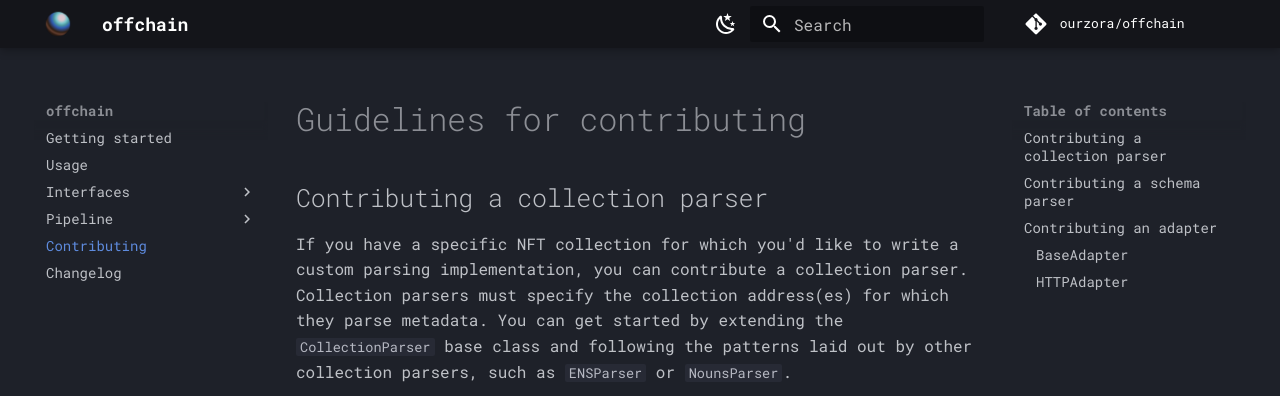
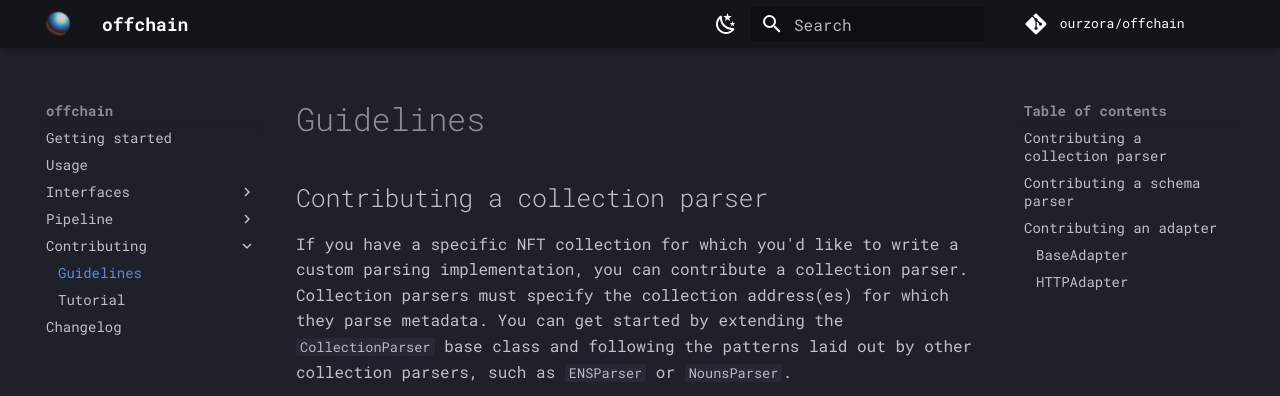
Before and after one commit to ourzora/offchain, an MkDocs documentation site: the page built from docs/contributing/guidelines.md, in a window 1280 px wide and 900 px high, cut to the strip 0-396 px from the top of the window. Built offline with MkDocs 1.6.1 and Material for MkDocs 9.7.7, drawn with Linux system fonts in a browser that asks for light colours; comment, search, counter and statistics services are not loaded.

Commit message:
add scaffold for contributing docs

```diff
--- a/docs/contributing.md
+++ b/docs/contributing/guidelines.md
@@ -1,4 +1,4 @@
-# Guidelines for contributing
+# Guidelines
 
 ## Contributing a collection parser
 
--- a/mkdocs.yml
+++ b/mkdocs.yml
@@ -13,7 +13,9 @@ nav:
       - Fetchers: pipeline/fetchers.md
       - Adapters: pipeline/adapters.md
       - Parsers: pipeline/parsers.md
-  - Contributing: contributing.md
+  - Contributing:
+      - Guidelines: contributing/guidelines.md
+      - Tutorial: contributing/tutorial.md
   - Changelog: changelog.md
 theme:
   name: material
--- a/offchain/__init__.py
+++ /dev/null
@@ -1 +0,0 @@
-from . import metadata
```
Also changed, not shown: docs/usage.md (+2 -4 lines), docs/contributing/tutorial.md (added).
